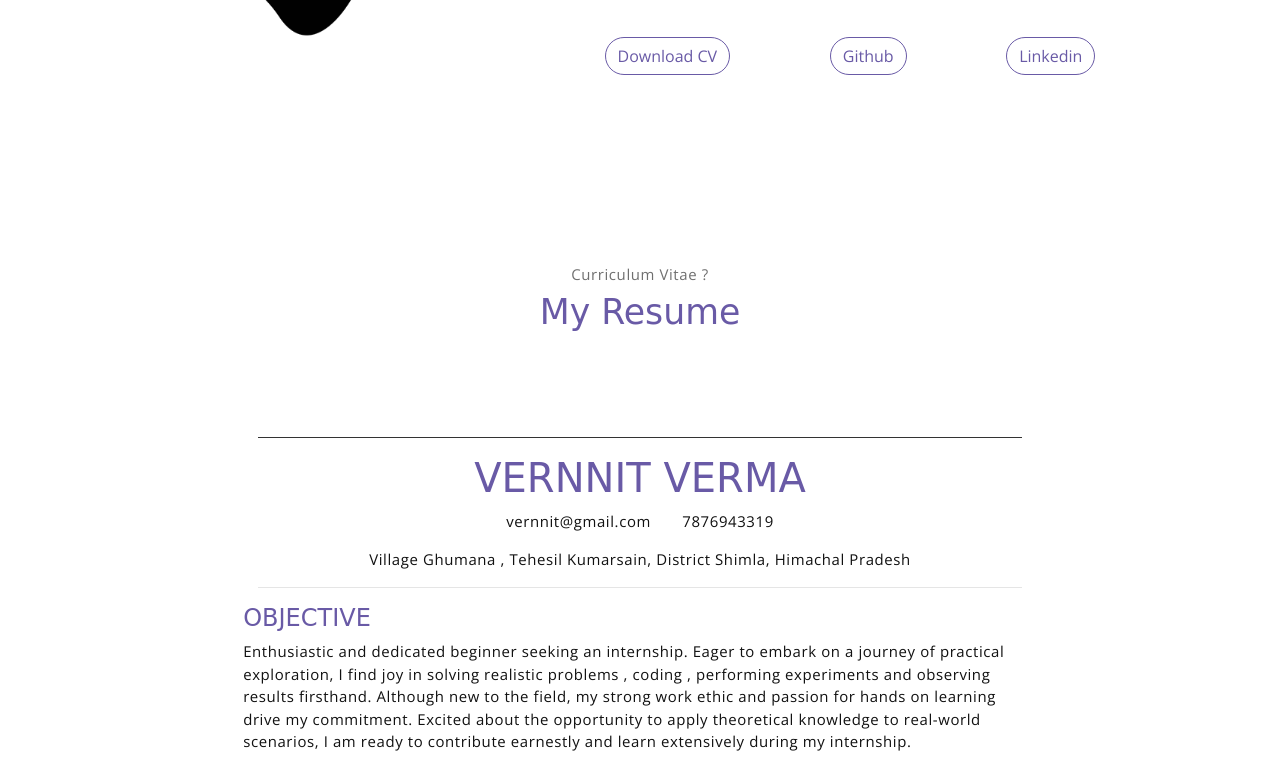
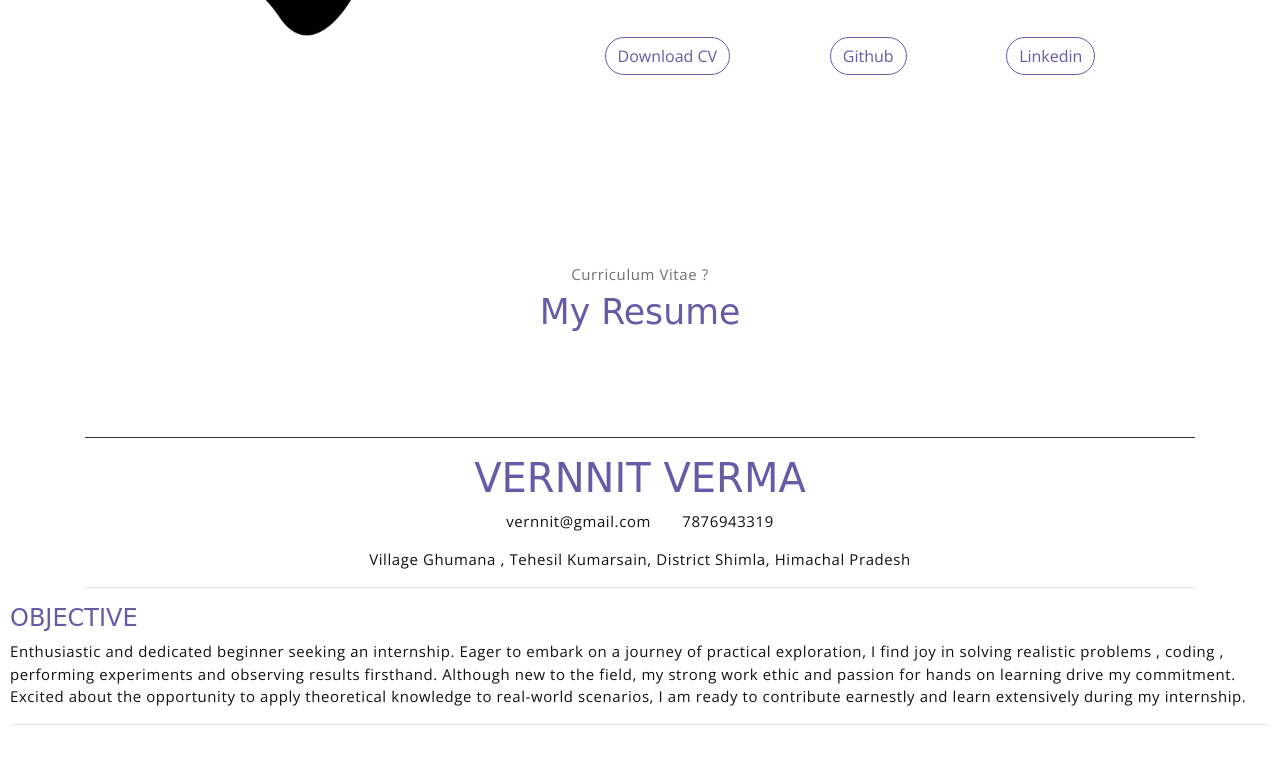
Before and after one commit to Vernnit/MyPortfolio, a plain HTML site: page index.html in a window 1280 px wide. Shown: the part 1145-1907 px from the top of the page. Drawn offline with nearby package versions, Linux system fonts and the light colour scheme; a web font is replaced by a local one.

Commit message:
Update index.html

```diff
--- a/index.html
+++ b/index.html
@@ -109,7 +109,6 @@
 
     <!--Resume Section-->
     <section class="section" id="resume">
-        <page size="A4">
             <div class="container text-center">
                 <div class="resume">
                     <p class="section-subtitle">Curriculum Vitae ?</p>
@@ -223,7 +222,6 @@
                 <hr style="height:1px;border:none;color:#333;background-color:#333;">
 
             </div>
-        </page>
     </section>
     <!--End of Resume Section-->
 
```
